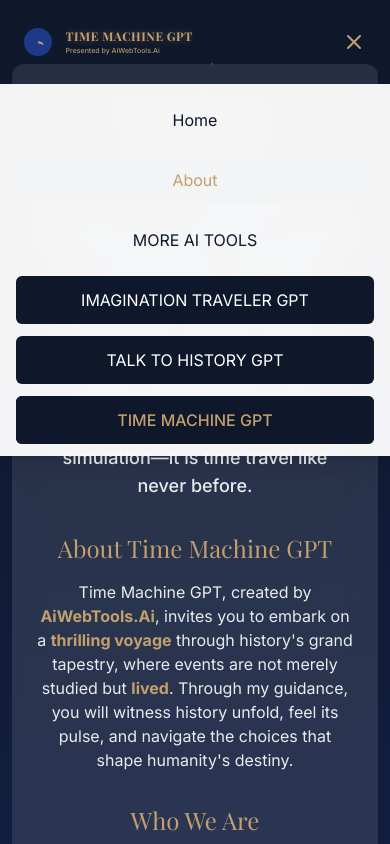
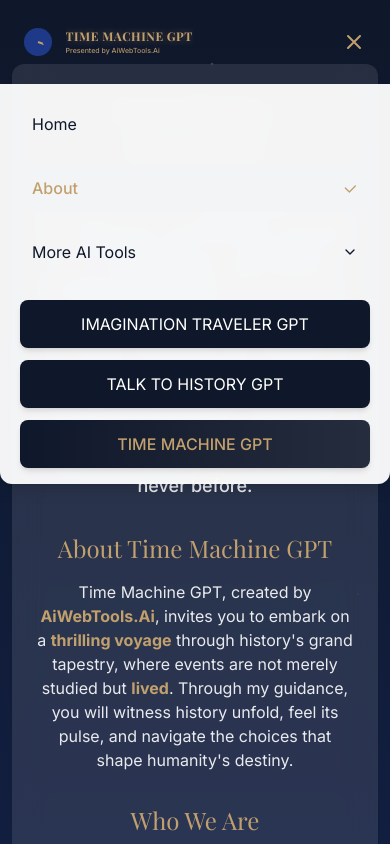
Before and after one commit to aiwebtools/time-machine-gpt, a React (Vite) app: page /about in a window 390 px wide. Both pictures are taken after a click on the button "Toggle menu". Shown: the top 844 px of the page. Built offline with nearby package versions, Linux system fonts and the light colour scheme; a web font is replaced by a local one.

Commit message:
Improve mobile dropdown menu appearance
This commit enhances the visual appeal of the dropdown menu on mobile devices.

```diff
--- a/src/components/navigation/MobileMenu.tsx
+++ b/src/components/navigation/MobileMenu.tsx
@@ -2,6 +2,12 @@
 import React from 'react';
 import { cn } from '@/lib/utils';
 import MobileNavItem from './MobileNavItem';
+import {
+  DropdownMenu,
+  DropdownMenuContent,
+  DropdownMenuItem,
+  DropdownMenuTrigger,
+} from "@/components/ui/dropdown-menu";
 
 interface MobileMenuProps {
   isMenuOpen: boolean;
@@ -20,51 +26,72 @@ const MobileMenu: React.FC<MobileMenuProps> = ({
 }) => {
   return (
     <div className={cn(
-      "md:hidden absolute w-full left-0 px-4 py-3 shadow-lg",
-      "bg-white/95 backdrop-blur-md",
+      "md:hidden absolute w-full left-0 shadow-lg",
+      "bg-white/95 backdrop-blur-md rounded-b-xl",
       "transition-all duration-300 ease-in-out",
-      isMenuOpen ? "opacity-100 top-full" : "opacity-0 -top-40 pointer-events-none"
+      isMenuOpen ? "opacity-100 top-full max-h-[80vh] overflow-y-auto py-4 px-5" : "opacity-0 -top-40 pointer-events-none max-h-0"
     )}>
-      <nav className="flex flex-col space-y-3 text-time-dark">
+      <nav className="flex flex-col space-y-4 text-time-dark">
         <MobileNavItem to="/" label="Home" onClick={() => setIsMenuOpen(false)} />
         <MobileNavItem to="/about" label="About" onClick={() => setIsMenuOpen(false)} />
+
+        <DropdownMenu>
+          <DropdownMenuTrigger className="w-full text-left py-2 px-2 rounded transition-colors hover:bg-gray-100 text-time-dark flex items-center justify-between">
+            <span>More AI Tools</span>
+            <svg xmlns="http://www.w3.org/2000/svg" width="16" height="16" viewBox="0 0 24 24" fill="none" stroke="currentColor" strokeWidth="2" strokeLinecap="round" strokeLinejoin="round" className="ml-2">
+              <path d="m6 9 6 6 6-6"/>
+            </svg>
+          </DropdownMenuTrigger>
+          <DropdownMenuContent className="w-full min-w-[calc(100vw-2.5rem)] bg-white border border-gray-100 shadow-lg rounded-lg py-2 mt-1">
+            <DropdownMenuItem asChild>
               <a
                 href="https://www.aiwebtools.ai"
                 target="_blank"
                 rel="noopener noreferrer"
-          className="w-full py-2 hover:bg-gray-100 px-2 rounded text-time-dark transition-colors"
+                className="w-full py-3 px-4 rounded flex items-center text-time-dark hover:bg-gray-50 transition-colors"
                 onClick={() => setIsMenuOpen(false)}
               >
-          MORE AI TOOLS
+                <span className="flex-1">AI Web Tools</span>
+                <svg xmlns="http://www.w3.org/2000/svg" width="16" height="16" viewBox="0 0 24 24" fill="none" stroke="currentColor" strokeWidth="2" strokeLinecap="round" strokeLinejoin="round" className="ml-2">
+                  <path d="M7 7h10v10M7 17 17 7"/>
+                </svg>
               </a>
+            </DropdownMenuItem>
+          </DropdownMenuContent>
+        </DropdownMenu>
+
+        <div className="pt-2 space-y-3">
           <a
             href={imageTravelerUrl}
             target="_blank"
             rel="noopener noreferrer"
-          className="w-full py-2 text-center bg-time-dark text-white rounded-md hover:bg-time-dark/80 transition-colors"
+            className="w-full flex items-center justify-center py-3 bg-time-dark text-white rounded-lg shadow-md hover:bg-time-dark/90 transition-all transform hover:translate-y-[-2px]"
             onClick={() => setIsMenuOpen(false)}
           >
-          IMAGINATION TRAVELER GPT
+            <span>IMAGINATION TRAVELER GPT</span>
           </a>
+
           <a
             href={historyGptUrl}
             target="_blank"
             rel="noopener noreferrer"
-          className="w-full py-2 text-center bg-time-dark text-white rounded-md hover:bg-time-dark/80 transition-colors"
+            className="w-full flex items-center justify-center py-3 bg-time-dark text-white rounded-lg shadow-md hover:bg-time-dark/90 transition-all transform hover:translate-y-[-2px]"
             onClick={() => setIsMenuOpen(false)}
           >
-          TALK TO HISTORY GPT
+            <span>TALK TO HISTORY GPT</span>
           </a>
+
           <a
             href={timeMachineUrl}
             target="_blank"
             rel="noopener noreferrer"
-          className="w-full py-2 text-center bg-time-dark rounded-md hover:bg-time-dark/90 transition-all relative overflow-hidden group"
+            className="w-full flex items-center justify-center py-3 rounded-lg shadow-md transition-all relative overflow-hidden group transform hover:translate-y-[-2px]"
             onClick={() => setIsMenuOpen(false)}
           >
             <span className="relative z-10 text-time-accent font-medium">TIME MACHINE GPT</span>
             <span className="absolute inset-0 bg-gradient-to-r from-time-dark to-time-dark/90 opacity-100 group-hover:opacity-90 transition-opacity duration-300"></span>
           </a>
+        </div>
       </nav>
     </div>
   );
--- a/src/components/navigation/MobileNavItem.tsx
+++ b/src/components/navigation/MobileNavItem.tsx
@@ -21,12 +21,21 @@ const MobileNavItem: React.FC<MobileNavItemProps> = ({
     <Link
       to={to}
       className={cn(
-        "w-full py-2 px-2 rounded transition-colors",
-        isActive ? "bg-gray-100 text-time-accent" : "hover:bg-gray-100 text-time-dark"
+        "w-full py-3 px-4 rounded-lg transition-colors flex items-center",
+        isActive
+          ? "bg-gray-100 text-time-accent font-medium"
+          : "hover:bg-gray-50 text-time-dark"
       )}
       onClick={onClick}
     >
       {label}
+      {isActive && (
+        <span className="ml-auto">
+          <svg xmlns="http://www.w3.org/2000/svg" width="16" height="16" viewBox="0 0 24 24" fill="none" stroke="currentColor" strokeWidth="2" strokeLinecap="round" strokeLinejoin="round">
+            <path d="m5 12 6 6 9-9"/>
+          </svg>
+        </span>
+      )}
     </Link>
   );
 };
```
Lines whose indentation alone changed are shown as unchanged.
